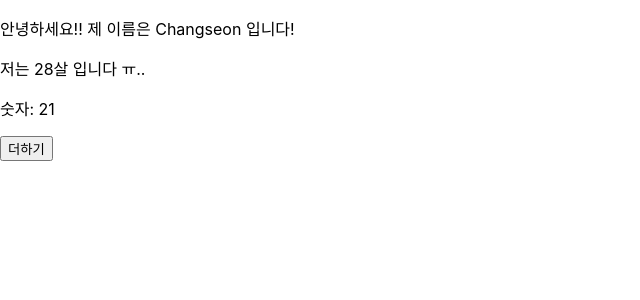
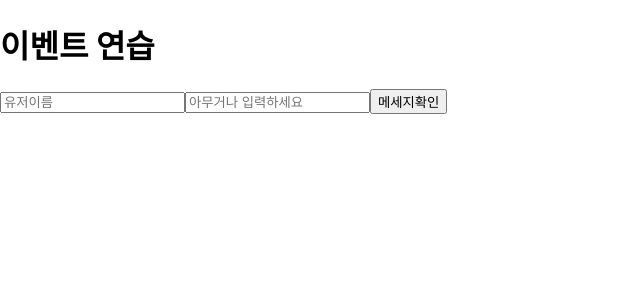
Before and after one commit to shiincs/react-book-exercise, a React (Create React App) app in the folder hello-react/: page / in a window 1280 px wide. Shown: the top 300 px of the page, without its empty margins (0-640 px from the left). Built offline with nearby package versions, Linux system fonts and the light colour scheme.

Commit message:
exercise: chapter04 added chapter04(event handling) exercise code

```diff
--- a/hello-react/src/App.js
+++ b/hello-react/src/App.js
@@ -1,10 +1,12 @@
 import React, { Component } from 'react';
 import MyComponent from './MyComponent'
+import EventPractice from './EventPractice'
 
 class App extends Component {
   render() {
     return (
-      <MyComponent />
+      // <MyComponent />
+      <EventPractice />
     )
   }
 }
--- /dev/null
+++ b/hello-react/src/EventPractice.js
@@ -0,0 +1,55 @@
+import React, { Component } from 'react';
+
+class EventPractice extends Component {
+
+  state = {
+    username: '',
+    message: ''
+  }
+
+  handleChange = (e) => {
+    this.setState({
+      [e.target.name]: e.target.value
+    })
+  }
+
+  handleClick = () => {
+    alert(`${this.state.username} : ${this.state.message}`)
+    this.setState({
+      username: '',
+      message: ''
+    })
+  }
+
+  handleKeyPress = (e) => {
+    if(e.key === 'Enter') {
+      this.handleClick()
+    }
+  }
+
+  render() {
+    return (
+      <div>
+        <h1>이벤트 연습</h1>
+        <input
+          type="text"
+          name="username"
+          placeholder="유저이름"
+          value={this.state.username}
+          onChange={this.handleChange}
+        />
+        <input
+          type="text"
+          name="message"
+          placeholder="아무거나 입력하세요"
+          value={this.state.message}
+          onChange={this.handleChange}
+          onKeyPress={this.handleKeyPress}
+        />
+        <button onClick={this.handleClick}>메세지확인</button>
+      </div>
+    );
+  }
+}
+
+export default EventPractice;
```
